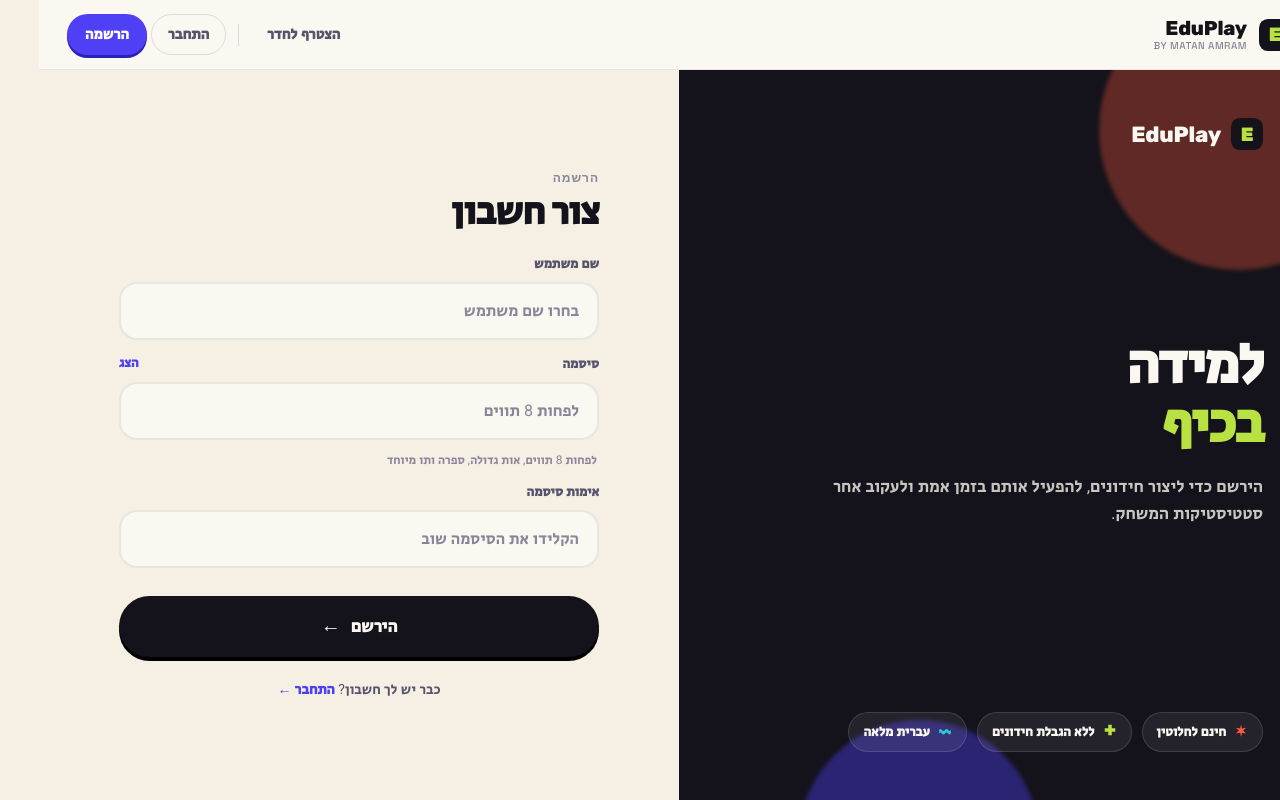
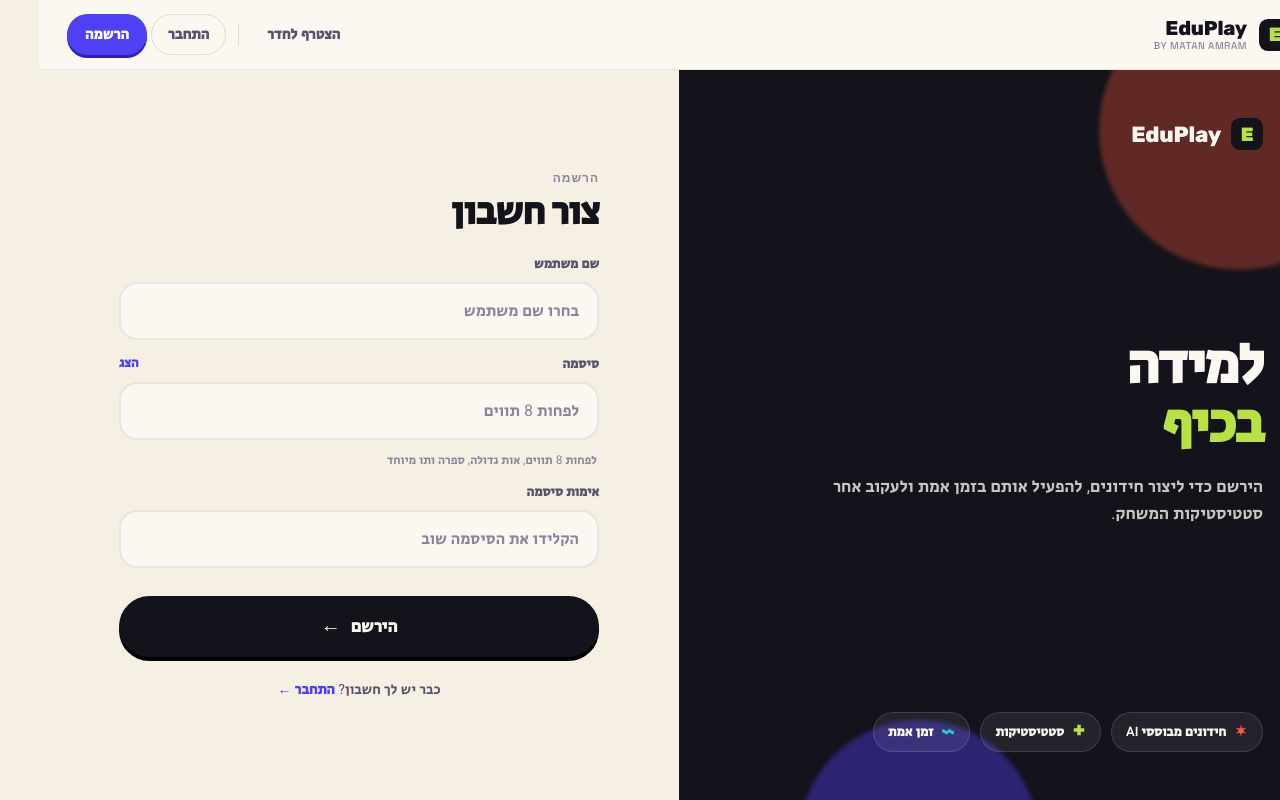
Before and after one commit to matan15455/kahoot, a React app in the folder frontend/: page /register in a window 1280 px wide. Built offline with nearby package versions, Linux system fonts and the light colour scheme; the HTML template or start-up script is replaced by a standard one.

Commit message:
refactor: update UI text and class names in Login and Register components

```diff
--- a/frontend/src/components/Login/Login.jsx
+++ b/frontend/src/components/Login/Login.jsx
@@ -83,7 +83,7 @@ export default function Login() {
               <span style={{ color: "var(--ep-ans-4)" }}>
                 <EpShape kind="wave" size={14} />
               </span>
-              משחק עם חברים
+             זמן אמת
             </li>
           </ul>
         </aside>
--- a/frontend/src/components/Register/Register.jsx
+++ b/frontend/src/components/Register/Register.jsx
@@ -87,24 +87,24 @@ export default function Register() {
             </p>
           </div>
 
-          <ul className="ep-reg__chips">
-            <li className="ep-reg__chip">
+          <ul className="ep-login__chips">
+            <li className="ep-login__chip">
               <span style={{ color: "var(--ep-ans-1)" }}>
                 <EpShape kind="burst" size={14} />
               </span>
-              חינם לחלוטין
+              חידונים מבוססי AI
             </li>
-            <li className="ep-reg__chip">
+            <li className="ep-login__chip">
               <span style={{ color: "var(--ep-ans-3)" }}>
                 <EpShape kind="plus" size={14} />
               </span>
-              ללא הגבלת חידונים
+              סטטיסטיקות
             </li>
-            <li className="ep-reg__chip">
+            <li className="ep-login__chip">
               <span style={{ color: "var(--ep-ans-4)" }}>
                 <EpShape kind="wave" size={14} />
               </span>
-              עברית מלאה
+              זמן אמת
             </li>
           </ul>
         </aside>
```
